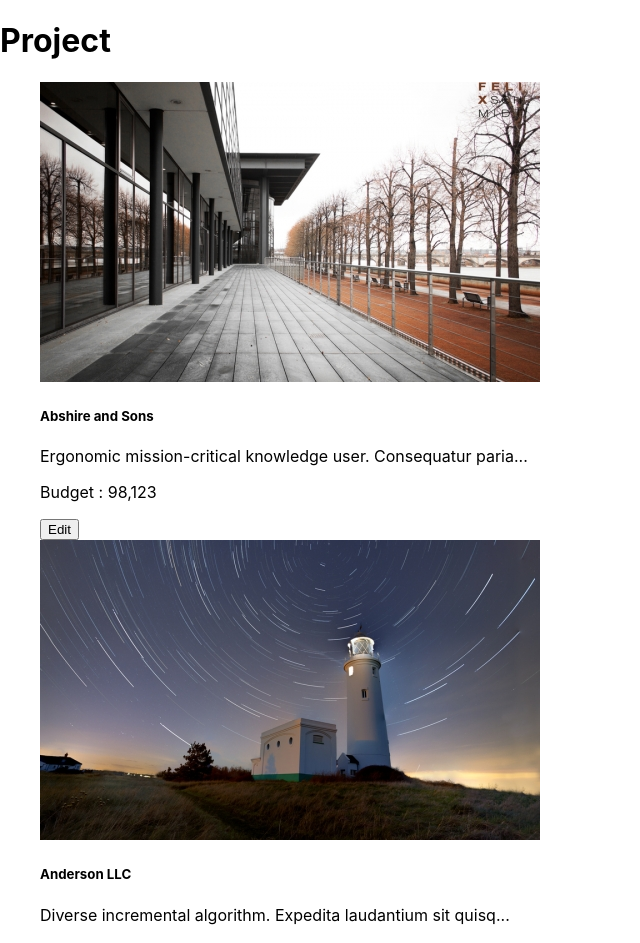
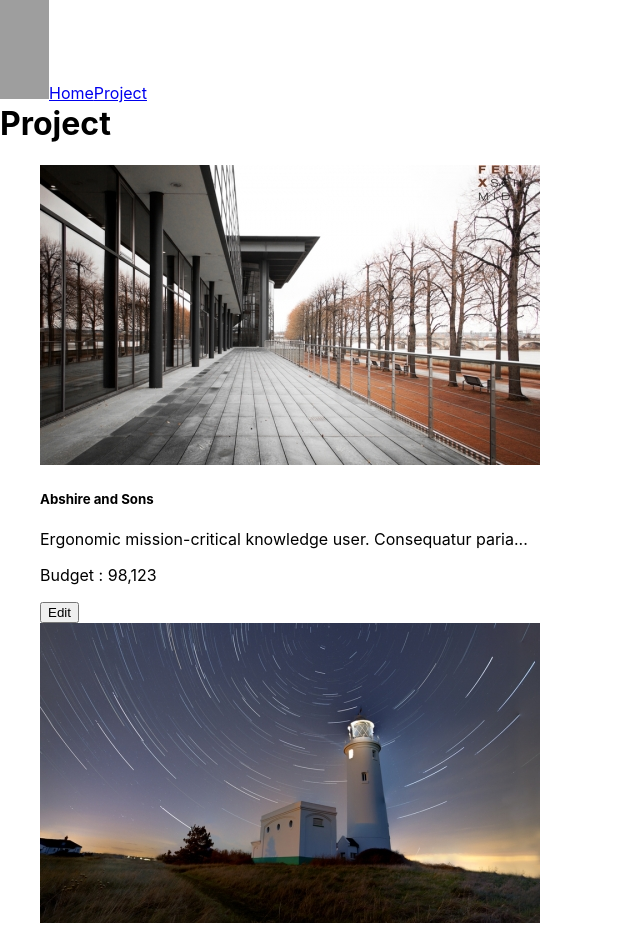
Before and after one commit to hardik311099/ts_react, a React (Create React App) app: page /projects in a window 1280 px wide. Shown: the top 943 px of the page, without its empty margins (0-640 px from the left). Built offline with nearby package versions, Linux system fonts and the light colour scheme; data requests are answered from the project's data file; grey boxes are pictures that could not be loaded.

Commit message:
start peoject detail

```diff
--- a/api/db.json
+++ b/api/db.json
@@ -532,13 +532,13 @@
     },
     {
       "id": 54,
-      "name": "Anderson LLC",
+      "name": "Anderson LLC Complated",
       "description": "Diverse incremental algorithm. Expedita laudantium sit quisquam sit nobis eum nam ea natus.",
       "imageUrl": "/assets/placeimg_500_300_arch10.jpg",
       "contractTypeId": 2,
       "contractSignedOn": "2015-01-21T07:03:49.836Z",
       "budget": 74221,
-      "isActive": false
+      "isActive": true
     },
     {
       "id": 55,
--- a/package.json
+++ b/package.json
@@ -14,6 +14,7 @@
     "mini.css": "^3.0.1",
     "react": "^18.2.0",
     "react-dom": "^18.2.0",
+    "react-router-dom": "^6.4.3",
     "react-scripts": "5.0.1",
     "typescript": "^4.4.2",
     "web-vitals": "^2.1.0"
--- a/src/App.css
+++ b/src/App.css
@@ -36,3 +36,11 @@
     transform: rotate(360deg);
   }
 }
+
+header {
+  height: 5.1875rem;
+}
+
+a.button.active {
+  border: 1px solid var(--fore-color);
+}
--- a/src/App.tsx
+++ b/src/App.tsx
@@ -1,12 +1,37 @@
 import React from "react";
+import {
+  BrowserRouter as Router,
+  Routes,
+  Route,
+  NavLink,
+} from "react-router-dom";
 import "./App.css";
+import HomePage from "./Components/HomePage";
 import ProjectPage from "./Components/ProjectPage";
 
 function App() {
   return (
-    <div className="container">
-      <ProjectPage />
-    </div>
+    <Router>
+      <header className="sticky">
+        <span className="logo">
+          <img src="/assets/logo-3.svg" alt="logo" width="49" height={"99"} />
+        </span>
+        <NavLink to="/" className="button rounded">
+          <span className="icon-home"></span>
+          Home
+        </NavLink>
+        <NavLink to="/projects" className="button rounded">
+          Project
+        </NavLink>
+      </header>
+      <div className="container">
+        <Routes>
+          <Route path="/" element={<HomePage />} />
+          <Route path="/projects" element={<ProjectPage />} />
+          <Route path="/projects/:id" element={<ProjectPage />} />
+        </Routes>
+      </div>
+    </Router>
   );
 }
 
--- /dev/null
+++ b/src/Components/HomePage.tsx
@@ -0,0 +1,7 @@
+import React from "react";
+
+function HomePage() {
+  return <div>Home Page</div>;
+}
+
+export default HomePage;
--- a/src/Components/ProjectPage.tsx
+++ b/src/Components/ProjectPage.tsx
@@ -11,8 +11,8 @@
   const [loading, setLoading] = useState(false);
   const [error, setError] = useState<string | undefined>(undefined);
   const [currentPage, setCurrentPage] = useState(1);
-
-  //Approach 2 : using async/await
+  // let id = Number(params.id);
+  // Approach 2 : using async/await
   useEffect(() => {
     async function loadProjects() {
       setLoading(true);
@@ -35,13 +35,39 @@
     }
     loadProjects();
   }, [currentPage]);
+  // useEffect(() => {
+  //   setLoading(true);
+  //   projectAPI
+  //     .find(id)
+  //     .then((d) => {
+  //       setProjects(d);
+  //       setLoading(false);
+  //     })
+  //     .catch((e) => {
+  //       setError(e);
+  //       setLoading(false);
+  //     });
+  // }, [id]);
 
   const saveProject = (project: Project) => {
     // console.log("Saving project:", project);
-    let updatedProjects = projects.map((p: Project) => {
-      return p.id === project.id ? project : p;
-    });
-    setProjects(updatedProjects);
+    // let updatedProjects = projects.map((p: Project) => {
+    //   return p.id === project.id ? project : p;
+    // });
+    // setProjects(updatedProjects);
+    projectAPI
+      .put(project)
+      .then((updateProject) => {
+        let updatedProjects = projects.map((p: Project) => {
+          return p.id === project.id ? new Project(updateProject) : p;
+        });
+        setProjects(updatedProjects);
+      })
+      .catch((e) => {
+        if (e instanceof Error) {
+          setError(e.message);
+        }
+      });
   };
 
   const handleMoreClick = () => {
@@ -63,7 +89,7 @@
       )}
       <h1>Project</h1>
       {/* <pre>{JSON.stringify(MOCK_PROJECT, null, "")}</pre> */}
-      <ProjectList projects={projects} onSave={saveProject} />
+      {projects && <ProjectList projects={projects} onSave={saveProject} />}
       {!loading && (
         <div className="row">
           <div className="col-sm-12">
--- a/src/Components/projectAPI.ts
+++ b/src/Components/projectAPI.ts
@@ -65,6 +65,31 @@
         })
     );
   },
+
+  put(project: Project) {
+    return fetch(`${url}/${project.id}`, {
+      method: "PUT",
+      body: JSON.stringify(project),
+      headers: {
+        "Content-Type": "application/json",
+      },
+    })
+      .then(checkStatus)
+      .then(parseJSON)
+      .catch((error: TypeError) => {
+        console.log("log client error" + error);
+        throw new Error(
+          "There was an error updating the project. Please try again."
+        );
+      });
+  },
+
+  find(id: number) {
+    return fetch(`${url}/${id}`)
+      .then(checkStatus)
+      .then(parseJSON)
+      .then(convertToProjectModel);
+  },
 };
 
 export { projectAPI };
```
Also changed, not shown: src/Components/ProjectDetail.tsx (added, +35 -0 lines), src/Components/Projects.tsx (added, +7 -0 lines), 1 other file (tests, documents, lock files or other folders).
